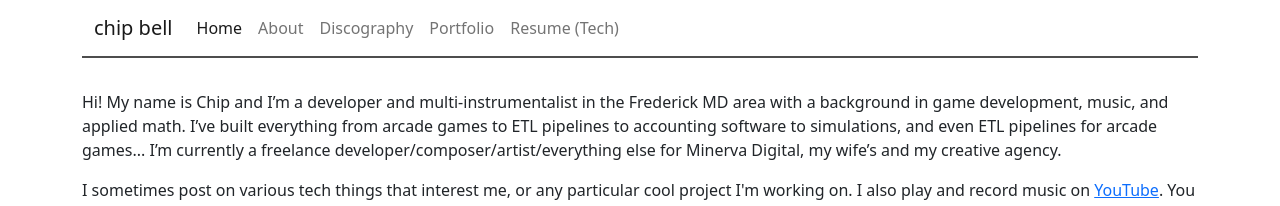
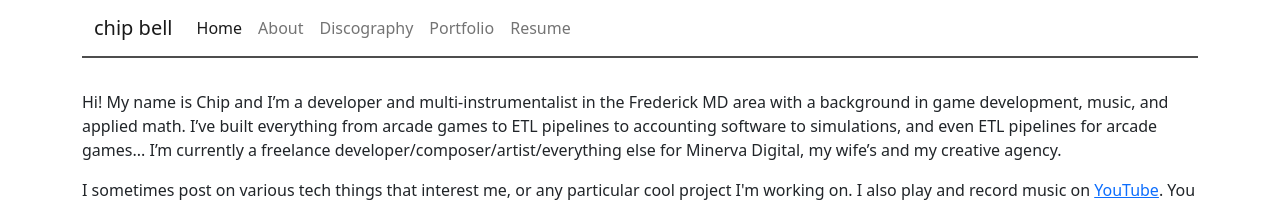
Before and after one commit to chipbell4/chipbell4.github.io, a Jekyll site: the page built from index.html, in a window 1280 px wide. Shown: the top 206 px of the page. Built offline with Jekyll 4.4.1, drawn with Linux system fonts in a browser that asks for light colours; nearby versions of some CDN libraries.

Commit message:
Better looking navigation

```diff
--- a/_data/navigation.yml
+++ b/_data/navigation.yml
@@ -6,5 +6,5 @@
   link: /discography
 - name: Portfolio
   link: /portfolio/
-- name: Resume (Tech)
+- name: Resume
   link: /tech_resume.pdf
```
